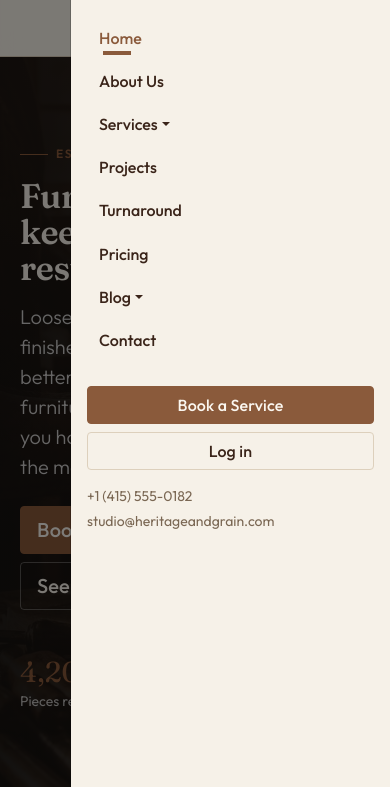
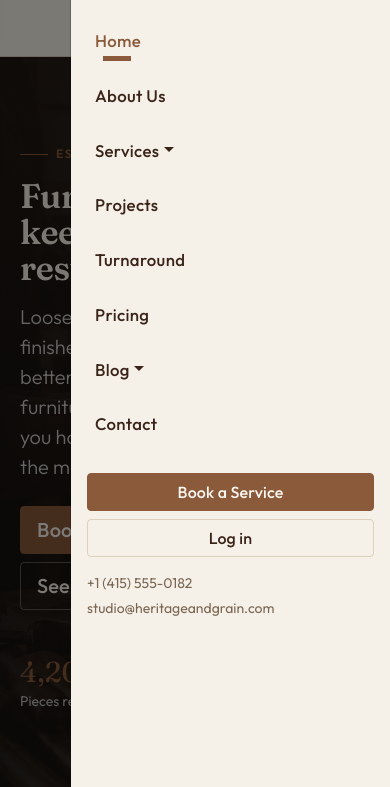
Before and after one commit to Saranya-vijaykumar/final-project---Heritage-Grain, a plain HTML site: page index.html in a window 390 px wide. Both pictures are taken after a click on the button "Open menu". Shown: the part 57-844 px from the top of the page. Drawn offline with Linux system fonts and the light colour scheme.

Commit message:
Increase navbar link spacing, padding, and gaps for better readability

```diff
--- a/assets/css/theme.css
+++ b/assets/css/theme.css
@@ -275,26 +275,42 @@ aside .card-craft, .hero .card-craft { block-size: auto; }
 .brand-name { font-family: "Fraunces", serif; font-weight: 600; font-size: 1.0625rem; line-height: 1.1; }
 .brand-tag { font-size: 0.68rem; letter-spacing: 0.16em; text-transform: uppercase; color: var(--hg-muted-foreground); }
 
+.nav-craft {
+  gap: 0.5rem;
+}
 .nav-craft .nav-link {
   color: var(--hg-foreground);
   font-size: 0.9375rem;
   font-weight: 500;
-  padding-inline: 0.75rem;
+  padding-inline: 0.85rem;
+  padding-block: 0.45rem;
+  letter-spacing: 0.02em;
   position: relative;
+  transition: color 0.2s ease;
 }
 .nav-craft .nav-link:hover, .nav-craft .nav-link.active { color: var(--hg-primary); }
 .nav-craft .nav-link.active::after {
   content: ""; position: absolute; inset-block-end: 0.25rem;
-  inset-inline: 0.75rem; block-size: 2px; background: var(--hg-primary);
+  inset-inline: 0.85rem; block-size: 2px; background: var(--hg-primary);
 }
 
 @media (min-width: 992px) and (max-width: 1199.98px) {
   .site-header .brand { gap: 0.35rem; }
   .site-header .brand-tag { display: none; }
   .site-header .brand-name { font-size: 0.95rem; }
-  .nav-craft { flex-wrap: nowrap !important; }
-  .nav-craft .nav-link { padding-inline: 0.42rem; font-size: 0.835rem; white-space: nowrap; }
+  .nav-craft { flex-wrap: nowrap !important; gap: 0.25rem; }
+  .nav-craft .nav-link { padding-inline: 0.55rem; font-size: 0.84rem; letter-spacing: 0.015em; white-space: nowrap; }
   .site-header .btn { padding-inline: 0.65rem; font-size: 0.8125rem; }
+}
+
+@media (min-width: 1200px) {
+  .nav-craft { gap: 0.65rem; }
+  .nav-craft .nav-link { padding-inline: 0.95rem; font-size: 0.95rem; }
+}
+
+@media (min-width: 1400px) {
+  .nav-craft { gap: 1rem; }
+  .nav-craft .nav-link { padding-inline: 1.1rem; }
 }
 .dropdown-menu {
   --bs-dropdown-bg: var(--hg-card);
@@ -318,8 +334,8 @@ aside .card-craft, .hero .card-craft { block-size: auto; }
   --bs-offcanvas-width: min(20rem, 88vw);
 }
 .offcanvas-backdrop { inset: 0; block-size: 100vh; block-size: 100dvh; }
-.offcanvas .offcanvas-body { overflow-y: auto; }
-.offcanvas .nav-craft .nav-link { padding-block: 0.6rem; font-size: 1rem; }
+.offcanvas .nav-craft { gap: 0.35rem; display: flex; flex-direction: column; }
+.offcanvas .nav-craft .nav-link { padding-block: 0.75rem; padding-inline: 0.5rem; font-size: 1.05rem; letter-spacing: 0.02em; }
 .offcanvas .dropdown-menu {
   position: static !important;
   transform: none !important;
```
